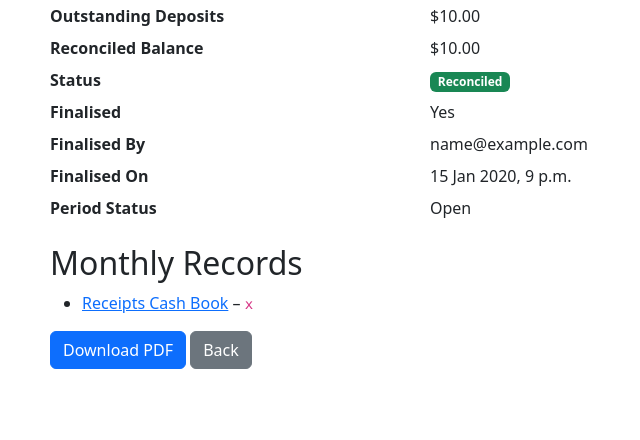
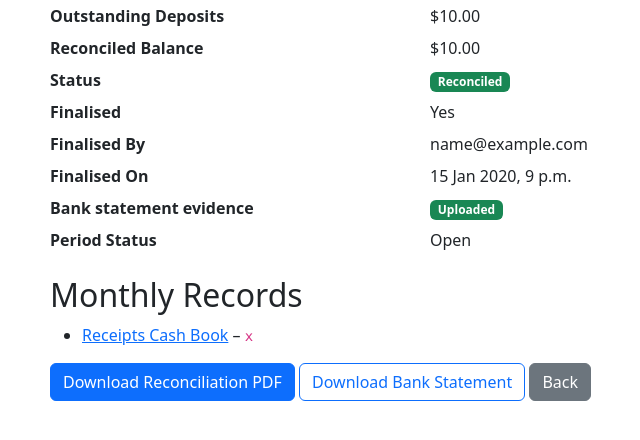
Before and after one commit to Dvrchmnd72/Matter-Funds, a Django app: page /trust/reconciliations/1/ in a window 1280 px wide. Shown: the part 292-732 px from the top of the page, without its empty margins (32-672 px from the left). Run offline with Django 4.2, Linux system fonts and the light colour scheme; a user stored in the database is signed in; tables that the repository leaves empty hold one stand-in row (values such as "Sample post"); some libraries are stand-ins or nearby versions.

Commit message:
Refine reconciliation bank statement evidence

```diff
--- a/apps/trust/services.py
+++ b/apps/trust/services.py
@@ -124,8 +124,6 @@ def can_finalise_reconciliation(reconciliation):
         reasons.append('Reconciliation is already finalised.')
     if not reconciliation.is_reconciled:
         reasons.append('Reconciliation is not balanced.')
-    if not reconciliation.bank_statement_pdf:
-        reasons.append('Bank statement PDF is required.')
     if not reconciliation.accounting_period_id:
         reasons.append('Reconciliation is not linked to an accounting period.')
     elif reconciliation.accounting_period.status == TrustAccountingPeriod.STATUS_LOCKED:
--- a/apps/trust/templates/trust/reconciliation_detail.html
+++ b/apps/trust/templates/trust/reconciliation_detail.html
@@ -19,6 +19,12 @@
   <dt class="col-sm-4">Finalised</dt><dd class="col-sm-8">{{ reconciliation.is_finalised|yesno:"Yes,No" }}</dd>
   <dt class="col-sm-4">Finalised By</dt><dd class="col-sm-8">{{ reconciliation.finalised_by|default:"" }}</dd>
   <dt class="col-sm-4">Finalised On</dt><dd class="col-sm-8">{{ reconciliation.finalised_on|default:"" }}</dd>
+  <dt class="col-sm-4">Bank statement evidence</dt>
+  <dd class="col-sm-8">
+    <span class="badge {% if reconciliation.bank_statement_pdf %}bg-success{% else %}bg-warning text-dark{% endif %}">
+      {% if reconciliation.bank_statement_pdf %}Uploaded{% else %}Outstanding{% endif %}
+    </span>
+  </dd>
   <dt class="col-sm-4">Period Status</dt><dd class="col-sm-8">{% if accounting_period %}{{ accounting_period.get_status_display }}{% endif %}</dd>
 </dl>
 <h2>Monthly Records</h2>
@@ -34,6 +40,12 @@
 {% endif %}
 {% if can_finalise %}<a href="{% url 'trust:reconciliation_finalise' reconciliation.pk %}" class="btn btn-success">Finalise Reconciliation</a>{% endif %}
 {% if can_lock_period %}<a href="{% url 'trust:period_lock' accounting_period.pk %}" class="btn btn-danger">Lock Period</a>{% endif %}
-<a href="{% url 'trust:reconciliation_pdf' reconciliation.pk %}" class="btn btn-primary">Download PDF</a>
+<a href="{% url 'trust:reconciliation_pdf' reconciliation.pk %}" class="btn btn-primary">Download Reconciliation PDF</a>
+{% if reconciliation.bank_statement_pdf %}
+  <a href="{% url 'trust:reconciliation_bank_statement' reconciliation.pk %}?download=1" class="btn btn-outline-primary">Download Bank Statement</a>
+  {% if not reconciliation.is_finalised %}<a href="{% url 'trust:reconciliation_bank_statement' reconciliation.pk %}" class="btn btn-outline-secondary">Replace Bank Statement</a>{% endif %}
+{% elif not reconciliation.is_finalised %}
+  <a href="{% url 'trust:reconciliation_bank_statement' reconciliation.pk %}" class="btn btn-outline-secondary">Upload Bank Statement</a>
+{% endif %}
 <a href="{% url 'trust:reconciliation_list' %}" class="btn btn-secondary">Back</a>
 {% endblock %}
--- a/apps/trust/templates/trust/reconciliation_finalise.html
+++ b/apps/trust/templates/trust/reconciliation_finalise.html
@@ -7,6 +7,11 @@
 <div class="alert alert-warning">
   <strong>This reconciliation cannot be finalised yet:</strong>
   <ul>{% for blocker in finalise_blockers %}<li>{{ blocker }}</li>{% endfor %}</ul>
+</div>
+{% endif %}
+{% if not reconciliation.bank_statement_pdf %}
+<div class="alert alert-warning">
+  Bank statement evidence is outstanding. You can finalise this balanced reconciliation, but upload the bank statement evidence when available.
 </div>
 {% endif %}
 <dl class="row">
--- a/apps/trust/urls.py
+++ b/apps/trust/urls.py
@@ -17,6 +17,7 @@ urlpatterns = [
     path('reconciliations/', views.ReconciliationListView.as_view(), name='reconciliation_list'),
     path('accounts/<int:pk>/reconciliations/new/', views.ReconciliationCreateView.as_view(), name='reconciliation_create'),
     path('reconciliations/<int:pk>/', views.ReconciliationDetailView.as_view(), name='reconciliation_detail'),
+    path('reconciliations/<int:pk>/bank-statement/', views.ReconciliationBankStatementView.as_view(), name='reconciliation_bank_statement'),
     path('reconciliations/<int:pk>/finalise/', views.ReconciliationFinaliseView.as_view(), name='reconciliation_finalise'),
     path('monthly-records/', views.MonthlyRecordListView.as_view(), name='monthly_record_list'),
     path('monthly-records/<int:pk>/', views.MonthlyRecordDetailView.as_view(), name='monthly_record_detail'),
--- a/apps/trust/views.py
+++ b/apps/trust/views.py
@@ -19,7 +19,7 @@ from .models import (
 from .forms import (
     ReceiptForm, PaymentForm, TransferCostsToOfficeForm, TrustJournalForm, ReconciliationForm,
     ManualIrregularityForm, IrregularityResolveForm, DateRangeForm, YearForm,
-    ReconciliationFinaliseForm, AccountingPeriodLockForm,
+    ReconciliationFinaliseForm, AccountingPeriodLockForm, ReconciliationBankStatementForm,
 )
 
 
@@ -355,6 +355,48 @@ class ReconciliationDetailView(StaffRequiredMixin, DetailView):
         return ctx
 
 
+class ReconciliationBankStatementView(AdminOrAccountantMixin, UpdateView):
+    model = MonthlyReconciliation
+    form_class = ReconciliationBankStatementForm
+    template_name = 'trust/reconciliation_bank_statement_form.html'
+    context_object_name = 'reconciliation'
+
+    def get_queryset(self):
+        return scope_trust_queryset_for_user(
+            super().get_queryset().select_related('trust_account', 'accounting_period', 'finalised_by'),
+            self.request.user,
+        )
+
+    def get(self, request, *args, **kwargs):
+        self.object = self.get_object()
+        if request.GET.get('download'):
+            if not self.object.bank_statement_pdf:
+                raise Http404('Bank statement PDF not found.')
+            return FileResponse(
+                self.object.bank_statement_pdf.open('rb'),
+                as_attachment=True,
+                filename=self.object.bank_statement_pdf.name.split('/')[-1],
+            )
+        if self.object.is_finalised:
+            messages.warning(request, 'Finalised reconciliations cannot have bank statement evidence replaced.')
+            return redirect(self.get_success_url())
+        return super().get(request, *args, **kwargs)
+
+    def post(self, request, *args, **kwargs):
+        self.object = self.get_object()
+        if self.object.is_finalised:
+            messages.error(request, 'Finalised reconciliations cannot have bank statement evidence replaced.')
+            return redirect(self.get_success_url())
+        return super().post(request, *args, **kwargs)
+
+    def form_valid(self, form):
+        messages.success(self.request, 'Bank statement evidence saved.')
+        return super().form_valid(form)
+
+    def get_success_url(self):
+        return reverse('trust:reconciliation_detail', kwargs={'pk': self.object.pk})
+
+
 class ReconciliationFinaliseView(AdminOrAccountantMixin, FormView):
     form_class = ReconciliationFinaliseForm
     template_name = 'trust/reconciliation_finalise.html'
```
Also changed, not shown: apps/trust/forms.py (+14 -0 lines), apps/trust/templates/trust/reconciliation_bank_statement_form.html (added, +9 -0 lines), apps/trust/tests/test_phase_a_monthly_close.py (+103 -0 lines).
